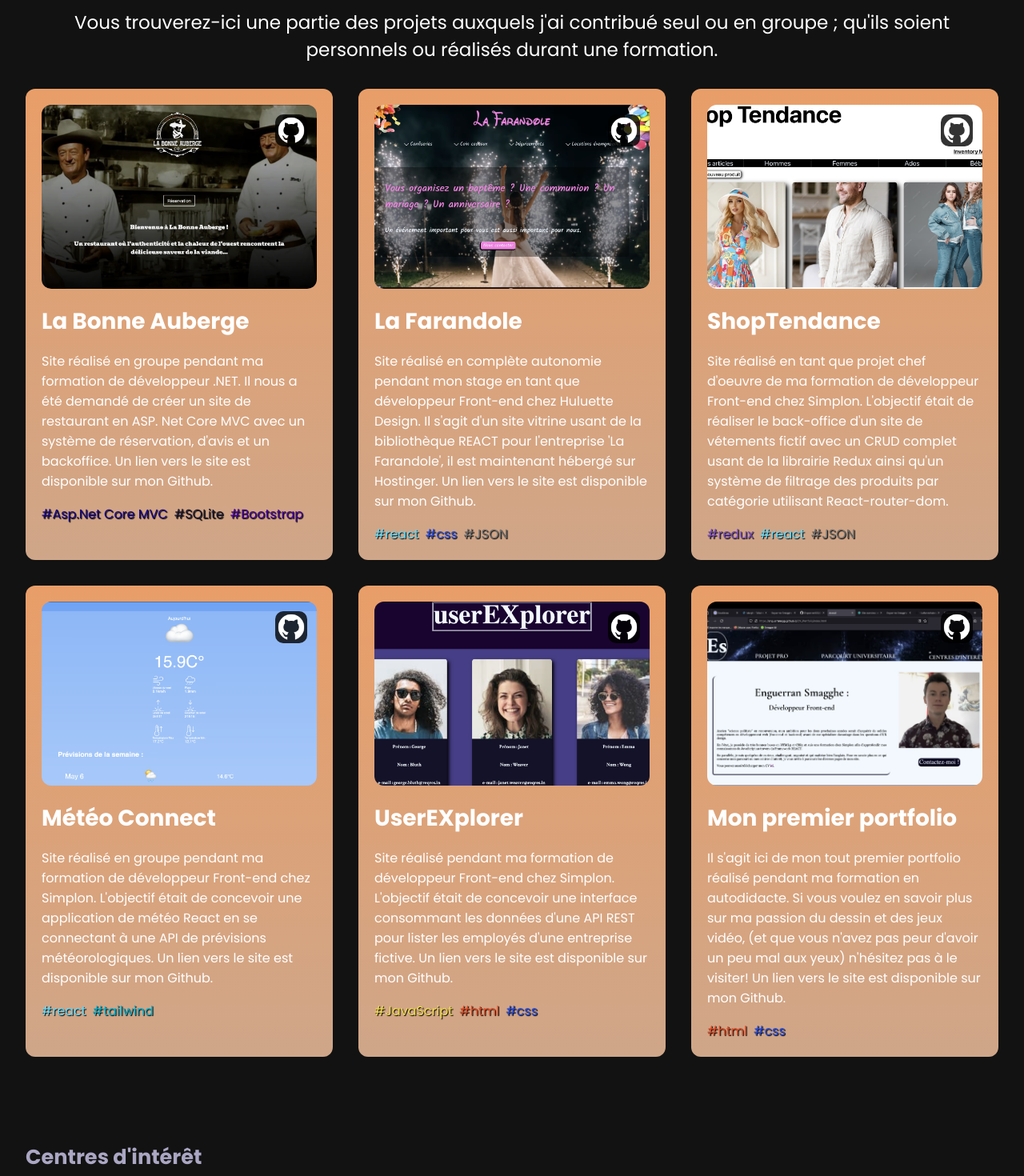
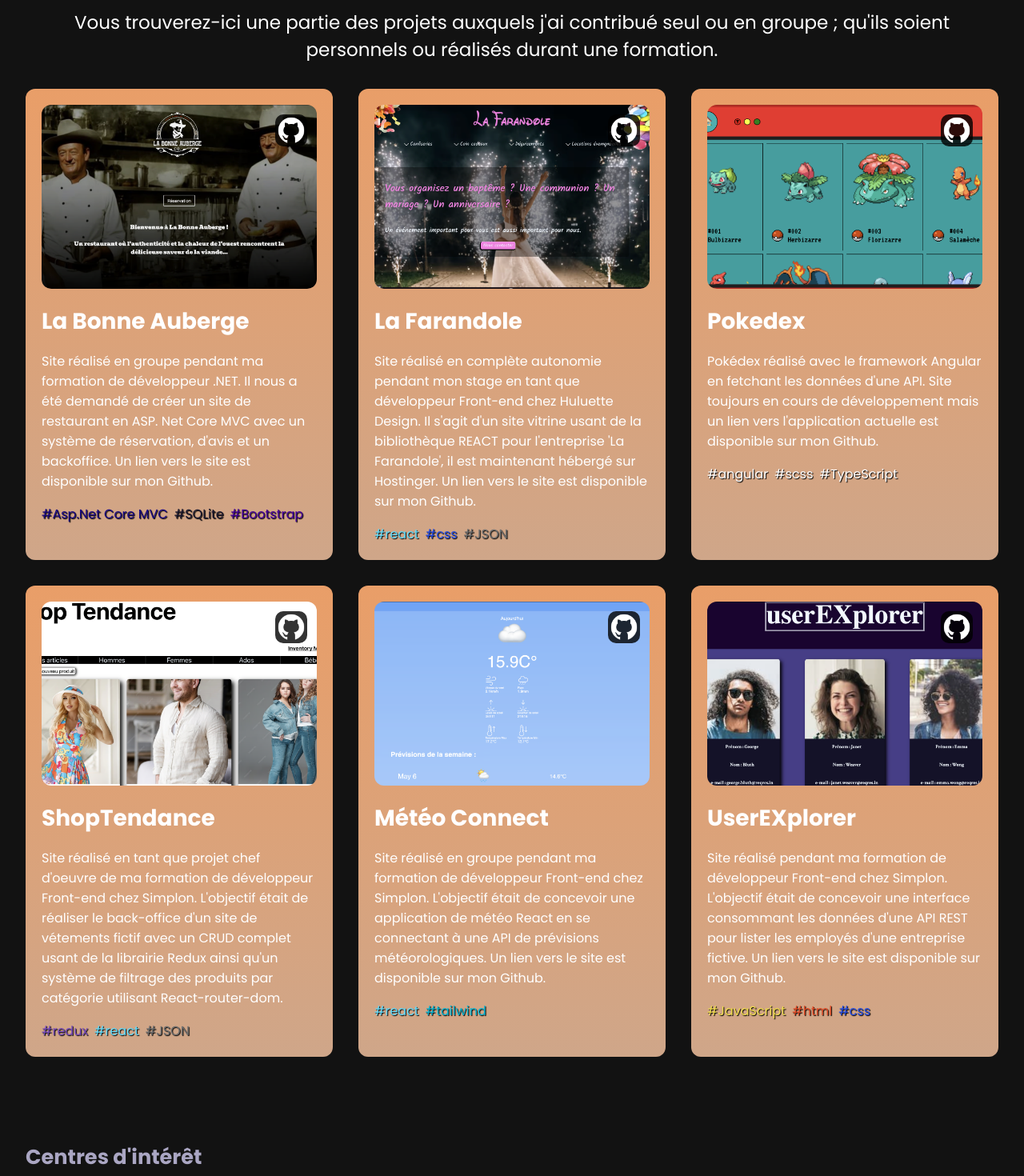
Before and after one commit to EnguerranSGG/Portfolio_3.0, a React (Vite) app: page / in a window 1280 px wide. Shown: the part 4880-6350 px from the top of the page at 80% size. Built offline with nearby package versions, Linux system fonts and the light colour scheme.

Commit message:
Replace a project by pokedex

```diff
--- a/src/assets/index.js
+++ b/src/assets/index.js
@@ -58,6 +58,7 @@ import Portfolio from "./project/Portfolio.png";
 import MeteoProject from "./project/meteo_project.png";
 import ShopTendance from "./project/shop_tendance.png";
 import UserExplorer from "./project/userExplorer.png";
+import PokedexProject from "./project/PokedexProject.png";
 
 import LaBonneAubergeAVIF from "./project/LaBonneAuberge.avif";
 import LaFarandoleAVIF from "./project/LaFarandole.avif";
@@ -65,6 +66,7 @@ import PortfolioAVIF from "./project/Portfolio.avif";
 import MeteoProjectAVIF from "./project/meteo_project.avif";
 import ShopTendanceAVIF from "./project/shop_tendance.avif";
 import UserExplorerAVIF from "./project/userExplorer.avif";
+import PokedexProjectAVIF from "./project/PokedexProject.avif";
 
 import Lovecraft from "./passion/lovecraft_cthulhu.jpg";
 import Evangelion from "./passion/end-evangelion.jpg";
@@ -138,6 +140,7 @@ export {
   MeteoProject,
   ShopTendance,
   UserExplorer,
+  PokedexProject,
 
   LaBonneAubergeAVIF,
   LaFarandoleAVIF,
@@ -145,6 +148,7 @@ export {
   MeteoProjectAVIF,
   ShopTendanceAVIF,
   UserExplorerAVIF,
+  PokedexProjectAVIF,
 
   Lovecraft,
   EldenTree,
--- a/src/constants/index.js
+++ b/src/constants/index.js
@@ -49,17 +49,17 @@ import {
 
     LaBonneAuberge,
     LaFarandole,
-    Portfolio,
+    ShopTendance,
+    MeteoProject,
+    UserExplorer,
+    PokedexProject,
 
     LaBonneAubergeAVIF,
     LaFarandoleAVIF,
-    PortfolioAVIF,
-    ShopTendance,
     ShopTendanceAVIF,
-    MeteoProject,
     MeteoProjectAVIF,
-    UserExplorer,
-    UserExplorerAVIF
+    UserExplorerAVIF,
+    PokedexProjectAVIF,
   } from "../assets";
 
   export const navLinks = [
@@ -303,6 +303,28 @@ import {
       source_code_link: "https://github.com/EnguerranSGG/Farandole_Project",
     },
     {
+      name: "Pokedex",
+      description:
+        "Pokédex réalisé avec le framework Angular en fetchant les données d'une API. Site toujours en cours de développement mais un lien vers l'application actuelle est disponible sur mon Github.",
+      tags: [
+        {
+          name: "angular",
+          color: "angular-text"
+        },
+        {
+          name: "scss",
+          color: "scss-text"
+        },
+        {
+          name: "TypeScript",
+          color: "typescript-text"
+        }
+      ],
+      image: PokedexProject,
+      imageAVIF: PokedexProjectAVIF,
+      source_code_link: "https://github.com/EnguerranSGG/Pokedex_Project",
+    },
+    {
       name: "ShopTendance",
       description:
         "Site réalisé en tant que projet chef d'oeuvre de ma formation de développeur Front-end chez Simplon. L'objectif était de réaliser le back-office d'un site de vétements fictif avec un CRUD complet usant de la librairie Redux ainsi qu'un système de filtrage des produits par catégorie utilisant React-router-dom.",
@@ -362,25 +384,7 @@ import {
       image: UserExplorer,
       imageAVIF: UserExplorerAVIF,
       source_code_link: "https://github.com/EnguerranSGG/userExplorer_Project"
-    },
-    {
-      name: "Mon premier portfolio",
-      description:
-        "Il s'agit ici de mon tout premier portfolio réalisé pendant ma formation en autodidacte. Si vous voulez en savoir plus sur ma passion du dessin et des jeux vidéo, (et que vous n'avez pas peur d'avoir un peu mal aux yeux) n'hésitez pas à le visiter! Un lien vers le site est disponible sur mon Github.",
-      tags: [
-        {
-          name: "html",
-          color: "html-text"
-        },
-        {
-          name: "css",
-          color: "css-text"
-        }
-      ],
-      image: Portfolio,
-      imageAVIF: PortfolioAVIF,
-      source_code_link: "https://github.com/EnguerranSGG/CV_Portfolio",
-    },
+    }
   ];
 
   export { technologies, experiences, projects };
```
Also changed, not shown: src/assets/project/PokedexProject.avif (added), src/assets/project/PokedexProject.png (added).
